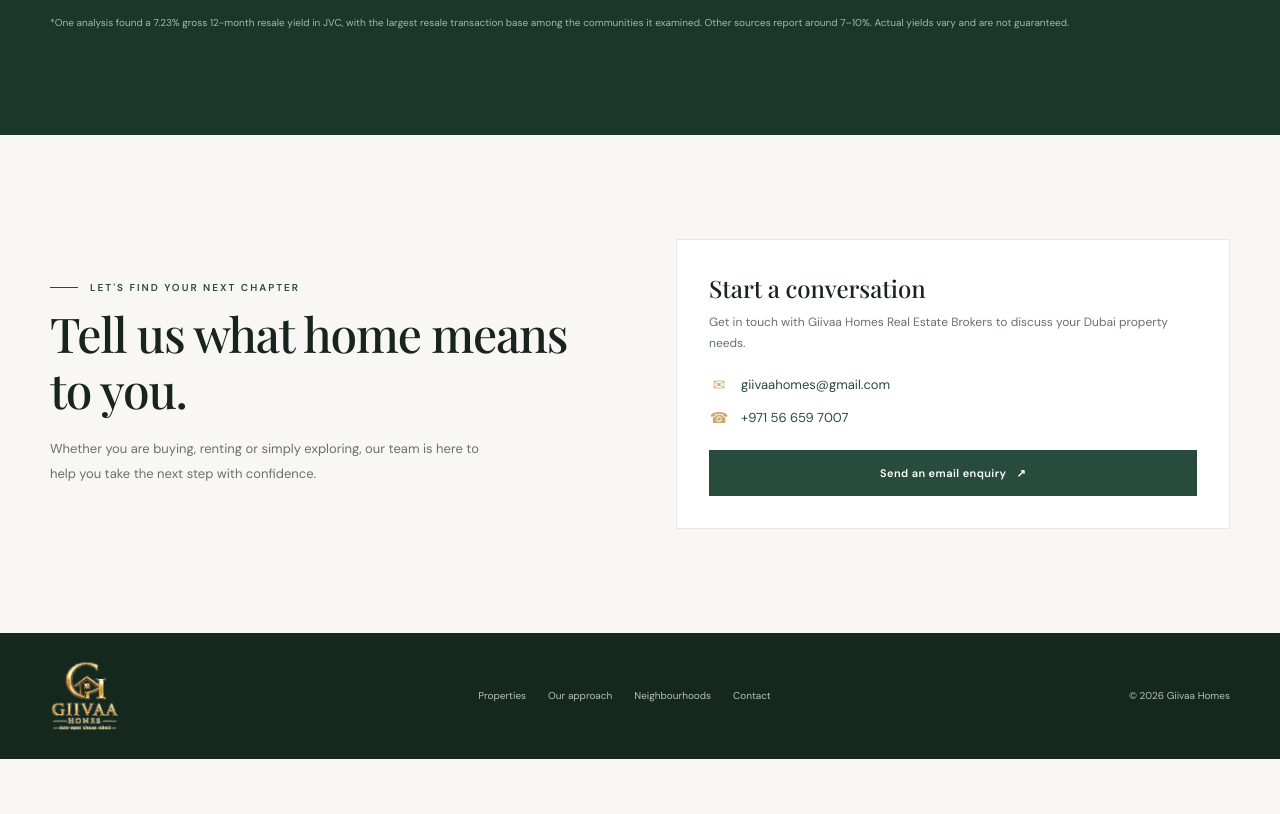
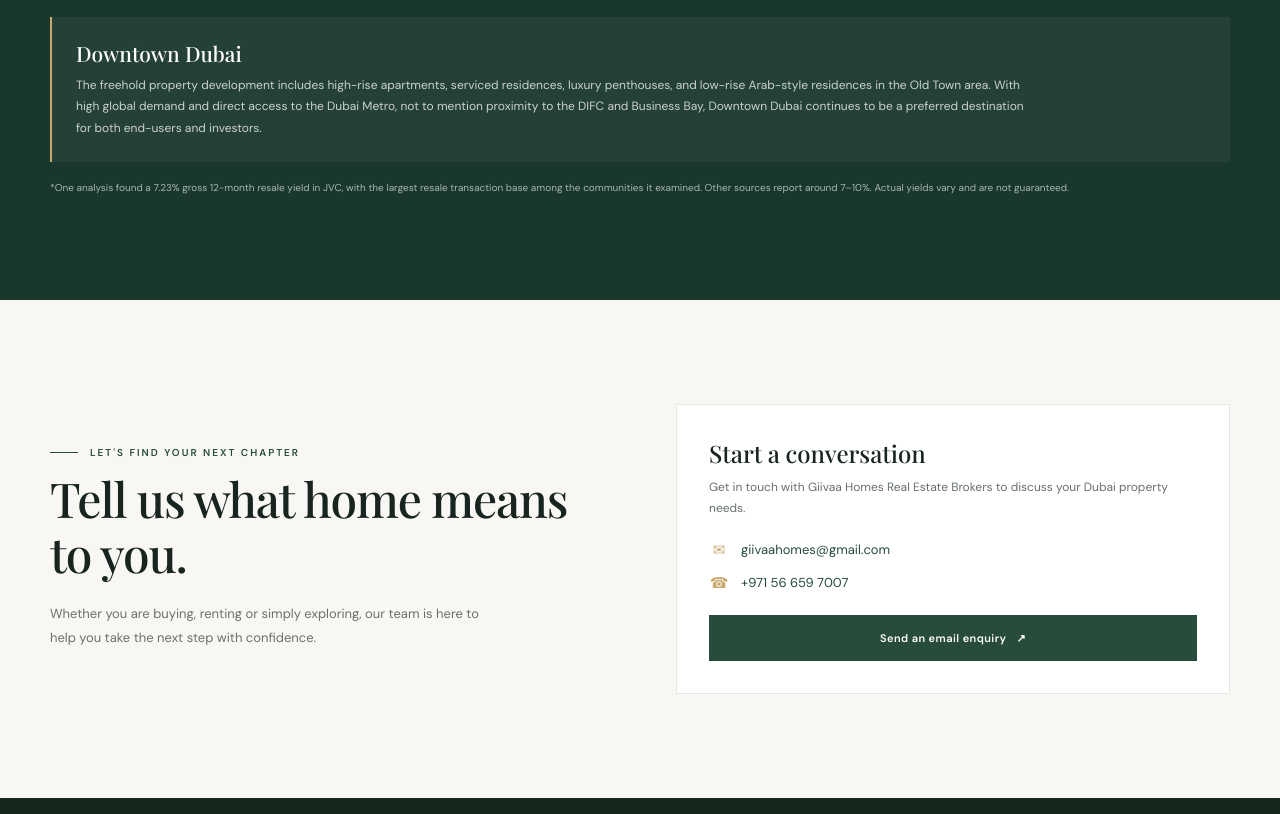
Before and after one commit to hineshthakkar/Giivaa-Homes, a plain HTML site: page index.html in a window 1280 px wide. Shown: the part 2880-3694 px from the top of the page. Before the commit the page ends 3639 px from the top, so only its background shows below. Drawn offline with nearby package versions, Linux system fonts and the light colour scheme.

Commit message:
Add Downtown Dubai area details
Co-authored-by: Copilot <223556219+Copilot@users.noreply.github.com>

```diff
--- a/index.html
+++ b/index.html
@@ -151,6 +151,9 @@
     .area-card h3 { margin: 0 0 4px; font: 500 23px var(--serif); }
     .area-card p { margin: 0; color: rgba(255,255,255,.76); font-size: 10px; }
     .areas .disclaimer { color: rgba(255,255,255,.63); }
+    .area-detail { margin-top: 20px; padding: 22px 24px; border-left: 2px solid var(--gold); background: rgba(255,255,255,.05); }
+    .area-detail h3 { margin: 0 0 8px; font: 500 21px var(--serif); }
+    .area-detail p { max-width: 950px; margin: 0; color: rgba(255,255,255,.76); font-size: 12px; line-height: 1.8; }
 
     .contact { display: grid; grid-template-columns: 1fr 1fr; gap: 72px; align-items: center; }
     .contact-copy p { max-width: 430px; margin: 20px 0 0; color: var(--muted); font-size: 13px; line-height: 1.9; }
@@ -361,12 +364,16 @@
           <p>Every neighbourhood has its own rhythm. Explore a few of the city's most loved places to call home.</p>
         </div>
         <div class="area-grid">
-          <a class="area-card" href="#properties"><img src="https://images.unsplash.com/photo-1512453979798-5ea266f8880c?auto=format&amp;fit=crop&amp;w=700&amp;q=75" alt="" loading="lazy"><div><h3>Downtown Dubai</h3><p>City energy, iconic views</p></div></a>
+          <a class="area-card" href="#downtown-details"><img src="https://images.unsplash.com/photo-1512453979798-5ea266f8880c?auto=format&amp;fit=crop&amp;w=700&amp;q=75" alt="" loading="lazy"><div><h3>Downtown Dubai</h3><p>City energy, iconic views</p></div></a>
           <a class="area-card" href="#properties"><img src="https://images.unsplash.com/photo-1519046904884-53103b34b206?auto=format&amp;fit=crop&amp;w=700&amp;q=75" alt="" loading="lazy"><div><h3>Palm Jumeirah</h3><p>Waterfront living, island calm</p></div></a>
           <a class="area-card" href="#properties"><img src="https://images.unsplash.com/photo-1511818966892-d7d671e672a2?auto=format&amp;fit=crop&amp;w=700&amp;q=75" alt="" loading="lazy"><div><h3>Dubai Marina</h3><p>Waterside walks, city life</p></div></a>
           <a class="area-card" href="#properties"><img src="https://images.unsplash.com/photo-1600607687939-ce8a6c25118c?auto=format&amp;fit=crop&amp;w=700&amp;q=75" alt="" loading="lazy"><div><h3>Emirates Hills</h3><p>Space, privacy, greenery</p></div></a>
           <a class="area-card" href="#contact" aria-label="Enquire about Jumeirah Village Circle"><img src="JVC.webp" alt="Aerial view of Jumeirah Village Circle's residential community" loading="lazy"><div><h3>Jumeirah Village Circle</h3><p>Studio &amp; 1-bed demand · 7.23%* gross yield</p></div></a>
         </div>
+        <article class="area-detail" id="downtown-details">
+          <h3>Downtown Dubai</h3>
+          <p>The freehold property development includes high-rise apartments, serviced residences, luxury penthouses, and low-rise Arab-style residences in the Old Town area. With high global demand and direct access to the Dubai Metro, not to mention proximity to the DIFC and Business Bay, Downtown Dubai continues to be a preferred destination for both end-users and investors.</p>
+        </article>
         <p class="disclaimer">*One analysis found a 7.23% gross 12-month resale yield in JVC, with the largest resale transaction base among the communities it examined. Other sources report around 7–10%. Actual yields vary and are not guaranteed.</p>
       </div>
     </section>
```
